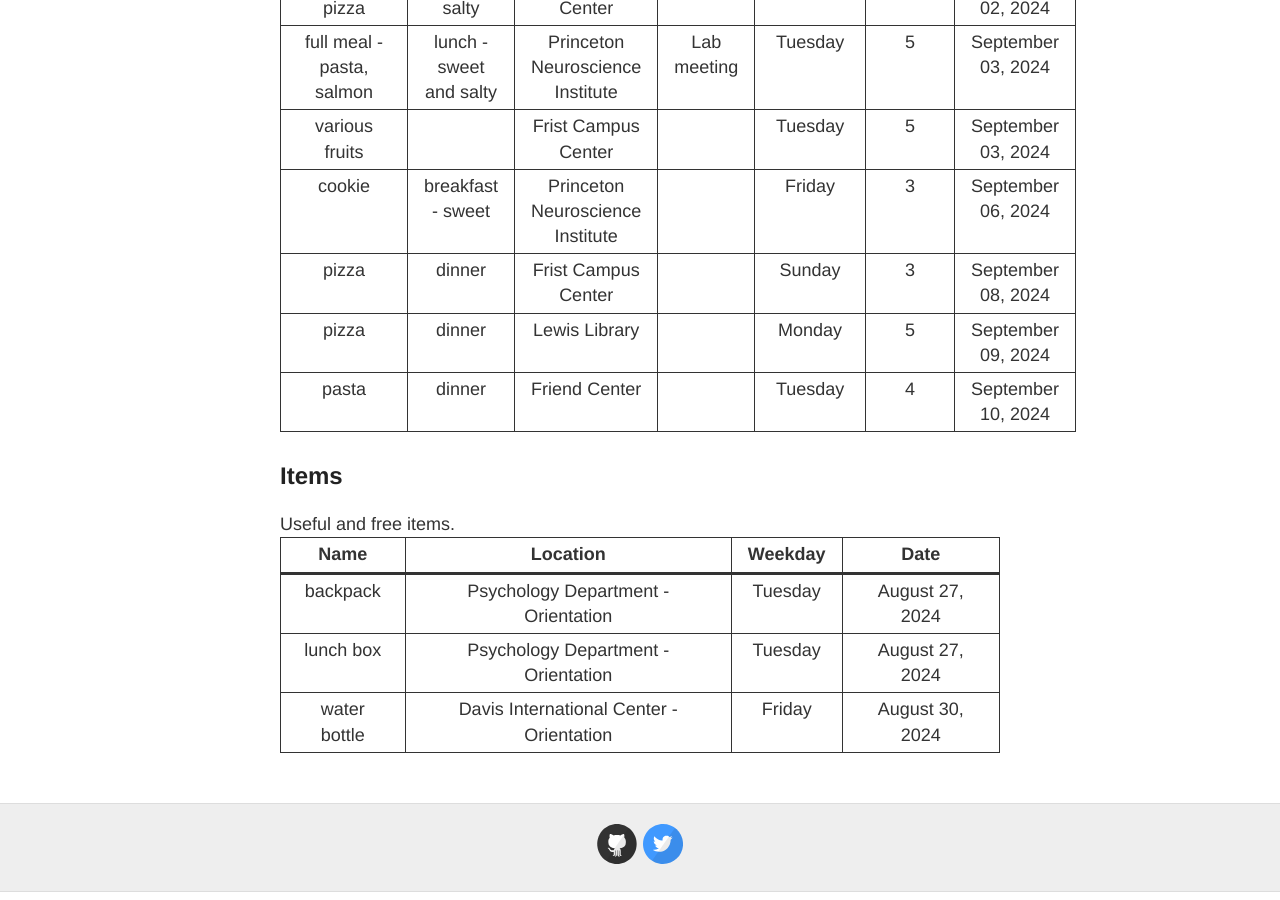
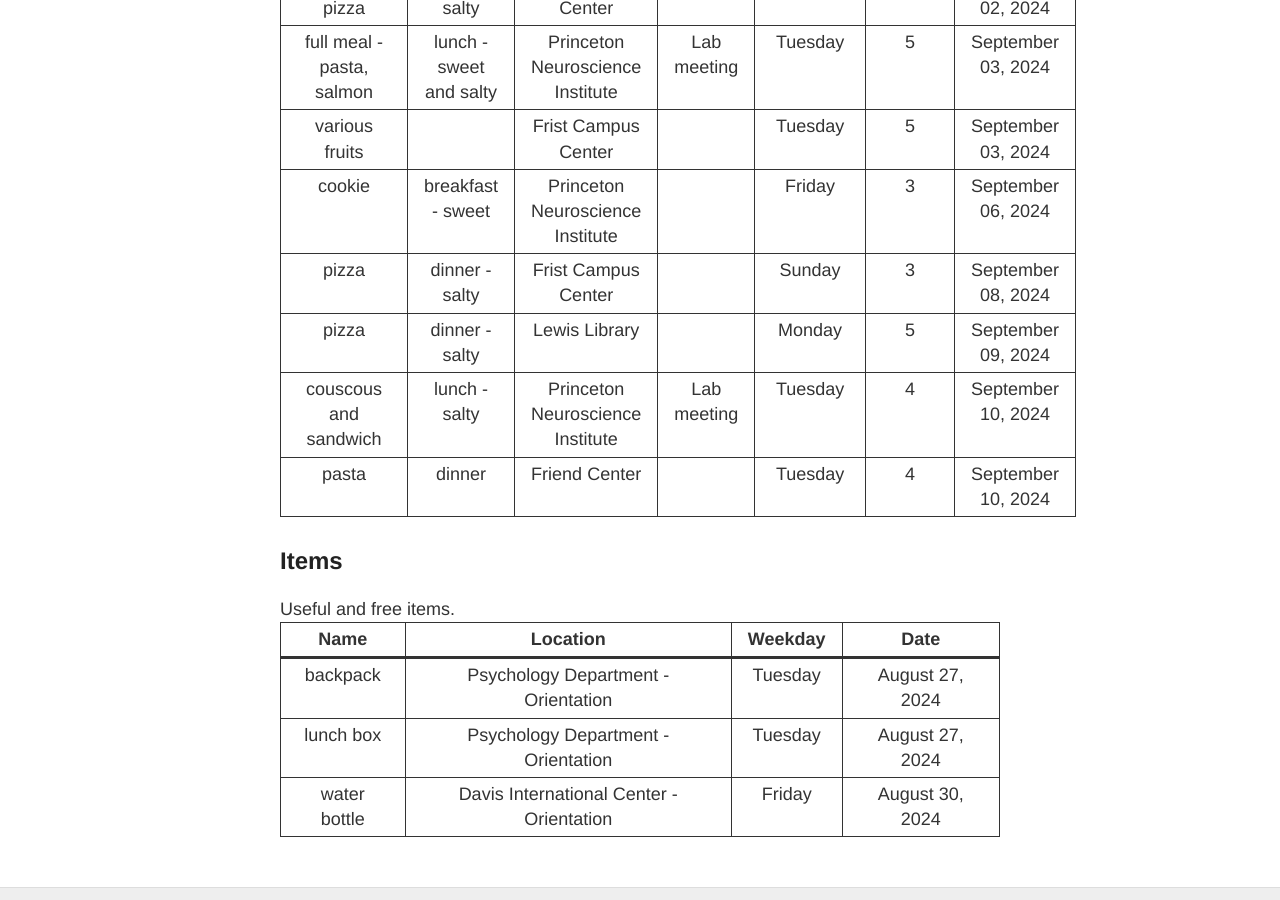
Before and after one commit to younesStrittmatter/princeton-experiment, a Jekyll site: the page built from free.html, in a window 1280 px wide and 900 px high, scrolled down 744 px. Built offline with Jekyll 4.4.1, drawn with Linux system fonts in a browser that asks for light colours.

Commit message:
added info

```diff
--- a/_data/free-food.yml
+++ b/_data/free-food.yml
@@ -48,14 +48,23 @@
   rating: 3
 - name: pizza
   time: dinner
+  type: salty
   location: Frist Campus Center
   date: 2024-09-08
   rating: 3
 - name: pizza
   time: dinner
+  type: salty
   location: Lewis Library
   date: 2024-09-09
   rating: 5
+- name: couscous and sandwich
+  time: lunch
+  type: salty
+  location: Princeton Neuroscience Institute
+  event: Lab meeting
+  date: 2024-09-10
+  rating: 4
 - name: pasta
   time: dinner
   location: Friend Center
```
